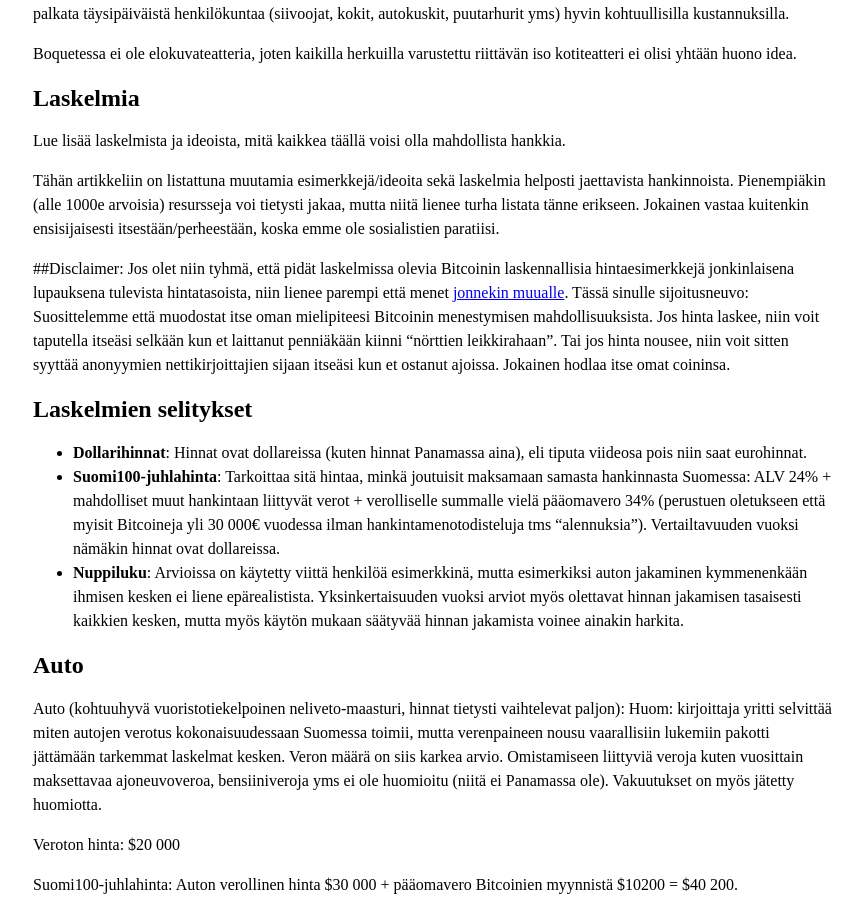
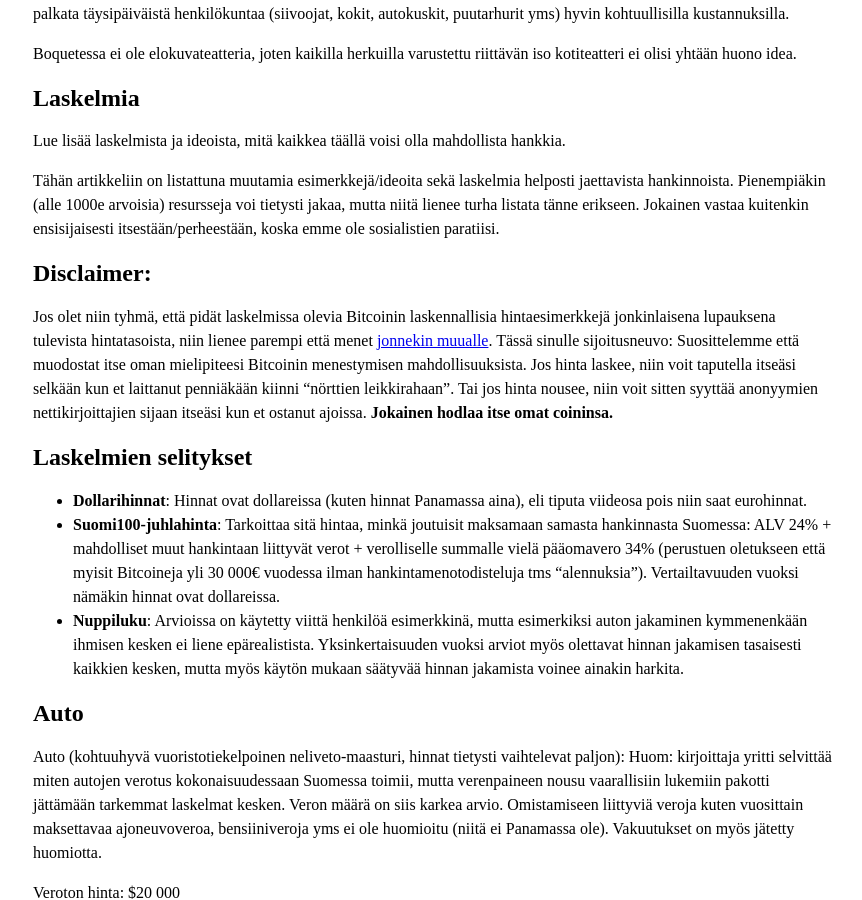
Before and after one commit to pitkonaarinparatiisi/pitkonaarinparatiisi.github.io, a Jekyll site: the page built from yhteiso.md, in a window 1280 px wide and 900 px high, scrolled down 805 px. Shown: the whole window, without its empty margins (207-1069 px from the left). Built offline with Jekyll 4.4.1, drawn with Linux system fonts in a browser that asks for light colours; our own code applies the rules of GitHub Pages for plain Markdown files.

```diff
--- a/yhteiso.md
+++ b/yhteiso.md
@@ -30,7 +30,8 @@ Lue lisää laskelmista ja ideoista, mitä kaikkea täällä voisi olla mahdolli
 
 Tähän artikkeliin on listattuna muutamia esimerkkejä/ideoita sekä laskelmia helposti jaettavista hankinnoista. Pienempiäkin (alle 1000e arvoisia) resursseja voi tietysti jakaa, mutta niitä lienee turha listata tänne erikseen. Jokainen vastaa kuitenkin ensisijaisesti itsestään/perheestään, koska emme ole sosialistien paratiisi.
 
-##Disclaimer: Jos olet niin tyhmä, että pidät laskelmissa olevia Bitcoinin laskennallisia hintaesimerkkejä jonkinlaisena lupauksena tulevista hintatasoista, niin lienee parempi että menet [jonnekin muualle](http://www.vasemmisto.fi/ "Vasemmisto - ihmisten huijaamista jo vuodesta miekka!"). Tässä sinulle sijoitusneuvo: Suosittelemme että muodostat itse oman mielipiteesi Bitcoinin menestymisen mahdollisuuksista. Jos hinta laskee, niin voit taputella itseäsi selkään kun et laittanut penniäkään kiinni "nörttien leikkirahaan". Tai jos hinta nousee, niin voit sitten syyttää anonyymien nettikirjoittajien sijaan itseäsi kun et ostanut ajoissa. Jokainen hodlaa itse omat coininsa.
+## Disclaimer:
+Jos olet niin tyhmä, että pidät laskelmissa olevia Bitcoinin laskennallisia hintaesimerkkejä jonkinlaisena lupauksena tulevista hintatasoista, niin lienee parempi että menet [jonnekin muualle](http://www.vasemmisto.fi/ "Vasemmisto - ihmisten huijaamista jo vuodesta miekka!"). Tässä sinulle sijoitusneuvo: Suosittelemme että muodostat itse oman mielipiteesi Bitcoinin menestymisen mahdollisuuksista. Jos hinta laskee, niin voit taputella itseäsi selkään kun et laittanut penniäkään kiinni "nörttien leikkirahaan". Tai jos hinta nousee, niin voit sitten syyttää anonyymien nettikirjoittajien sijaan itseäsi kun et ostanut ajoissa. **Jokainen hodlaa itse omat coininsa.**
 
 ## Laskelmien selitykset
 
```
